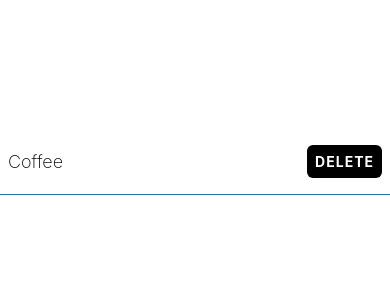
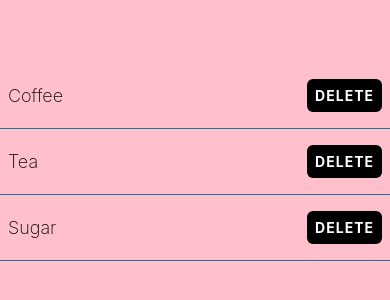
Before and after one commit to GeorgeRangelCode/taskly, a React Native app: screen / in a window 390 px wide. Shown: the part 260-560 px from the top of the page. Built offline with nearby package versions, Linux system fonts and the light colour scheme.

Commit message:
React Components

```diff
--- a/App.tsx
+++ b/App.tsx
@@ -1,37 +1,16 @@
-import { TouchableOpacity, StyleSheet, Text, View, Alert } from "react-native";
+import { StyleSheet, View } from "react-native";
 import { theme } from "./theme";
+import { ShoppingListItem } from "./components/ShoppingListItem";
 
 export default function App() {
-  const handleDelete = () => {
-    Alert.alert(
-      "Are you sure you want to delete this?",
-      "It will be gone for good",
-      [
-        {
-          text: "Yes",
-          onPress: () => console.log("Ok, deleting"),
-          style: "destructive",
-        },
-        {
-          text: "Cancel",
-          style: "cancel",
-        },
-      ],
-    );
-  };
-
   return (
     <View style={styles.container}>
-      <View style={styles.itemContainer}>
-        <Text style={styles.itemText}>Coffee</Text>
-        <TouchableOpacity
-          style={styles.button}
-          onPress={handleDelete}
-          activeOpacity={0.8}
-        >
-          <Text style={styles.buttonText}>Delete</Text>
-        </TouchableOpacity>
-      </View>
+      <View
+        style={[StyleSheet.absoluteFill, { backgroundColor: "pink" }]}
+      ></View>
+      <ShoppingListItem name="Coffee" />
+      <ShoppingListItem name="Tea" />
+      <ShoppingListItem name="Sugar" />
     </View>
   );
 }
@@ -42,25 +21,4 @@
     backgroundColor: theme.colorWhite,
     justifyContent: "center",
   },
-  itemContainer: {
-    borderBottomWidth: 1,
-    borderBottomColor: theme.colorCerulean,
-    paddingHorizontal: 8,
-    paddingVertical: 16,
-    flexDirection: "row",
-    alignItems: "center",
-    justifyContent: "space-between",
-  },
-  itemText: { fontSize: 18, fontWeight: "200" },
-  button: {
-    backgroundColor: theme.colorBlack,
-    padding: 8,
-    borderRadius: 6,
-  },
-  buttonText: {
-    color: theme.colorWhite,
-    fontWeight: "bold",
-    textTransform: "uppercase",
-    letterSpacing: 1,
-  },
 });
--- /dev/null
+++ b/components/ShoppingListItem.tsx
@@ -0,0 +1,63 @@
+import { Alert, StyleSheet, Text, TouchableOpacity, View } from "react-native";
+import { theme } from "../theme";
+
+type Props = {
+  name: string;
+};
+
+export const ShoppingListItem = ({ name }: Props) => {
+  const handleDelete = () => {
+    Alert.alert(
+      `Are you sure you want to delete ${name}?`,
+      "It will be gone for good",
+      [
+        {
+          text: "Yes",
+          onPress: () => console.log("Ok, deleting"),
+          style: "destructive",
+        },
+        {
+          text: "Cancel",
+          style: "cancel",
+        },
+      ],
+    );
+  };
+
+  return (
+    <View style={styles.itemContainer}>
+      <Text style={styles.itemText}>{name}</Text>
+      <TouchableOpacity
+        style={styles.button}
+        onPress={handleDelete}
+        activeOpacity={0.8}
+      >
+        <Text style={styles.buttonText}>Delete</Text>
+      </TouchableOpacity>
+    </View>
+  );
+};
+
+const styles = StyleSheet.create({
+  itemContainer: {
+    borderBottomWidth: 1,
+    borderBottomColor: theme.colorCerulean,
+    paddingHorizontal: 8,
+    paddingVertical: 16,
+    flexDirection: "row",
+    alignItems: "center",
+    justifyContent: "space-between",
+  },
+  itemText: { fontSize: 18, fontWeight: "200" },
+  button: {
+    backgroundColor: theme.colorBlack,
+    padding: 8,
+    borderRadius: 6,
+  },
+  buttonText: {
+    color: theme.colorWhite,
+    fontWeight: "bold",
+    textTransform: "uppercase",
+    letterSpacing: 1,
+  },
+});
--- a/package.json
+++ b/package.json
@@ -22,6 +22,7 @@
     "eslint-config-expo": "~7.1.2",
     "eslint-config-prettier": "^9.1.0",
     "eslint-plugin-prettier": "^5.2.1",
+    "eslint-plugin-react-native": "^4.1.0",
     "prettier": "^3.3.3",
     "typescript": "^5.1.3"
   },
```
Also changed, not shown: .eslintrc.js, 1 other file (tests, documents, lock files or other folders).
